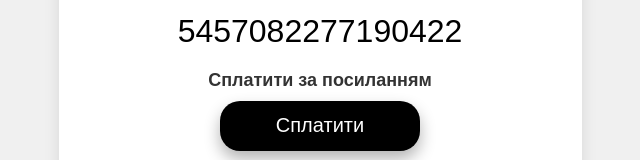
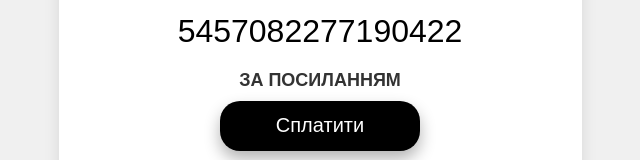
Before and after one commit to NfcStyle/DALLAS, a plain HTML site: page index.html in a window 1280 px wide. Shown: the part 149-309 px from the top of the page, without its empty margins (320-960 px from the left). Drawn offline with nearby package versions, Linux system fonts and the light colour scheme.

Commit message:
index.html

```diff
--- a/index.html
+++ b/index.html
@@ -153,7 +153,7 @@
     <div id="content">
         <img id="bankLogo" src="Mono.png" alt="Bank Logo">
         <div id="nfcData">5457082277190422</div>
-        <div class="label">Сплатити за посиланням</div>
+        <div class="label">ЗА ПОСИЛАННЯМ</div>
         <button id="payButton" class="button" onclick="window.location.href='https://www.privat24.ua/send/ct0rb'">Сплатити</button>
         <div class="label">АБО</div>
         <button id="copyButton" class="button" onclick="copyToClipboard()">Копіювати</button>
```
